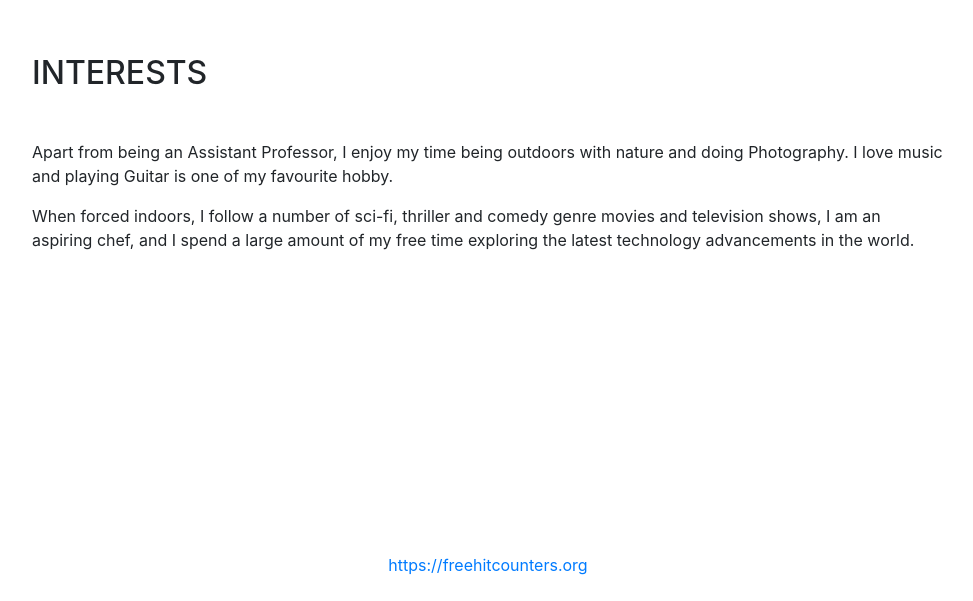
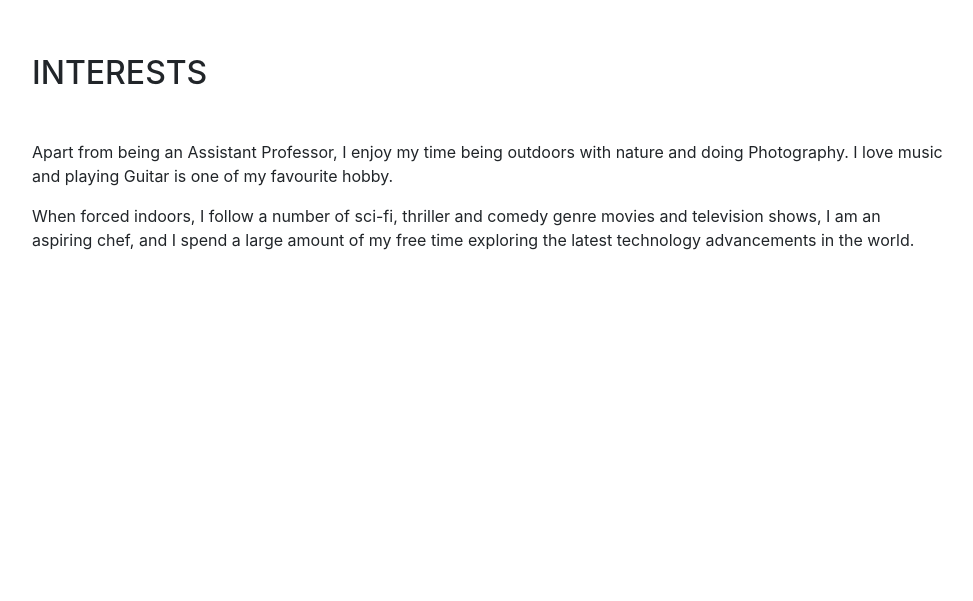
Before and after one commit to asimpathak/asimpathak.github.io, a website with bundled scripts: page index.html in a window 1280 px wide. Shown: the part 6024-6625 px from the top of the page, without its empty margins (288-1261 px from the left). After the commit the page ends 6601 px from the top, so only its background shows below. Built offline with nearby package versions, Linux system fonts and the light colour scheme; a web font is replaced by a local one.

Commit message:
Update index.html

```diff
--- a/index.html
+++ b/index.html
@@ -395,7 +395,7 @@ Advanced Computing, Networking and informatics, Springer,2018. (Presented)</p>
     </div>
 
 	<div align="center">
-        <a href='https://freehitcounters.org/'>https://freehitcounters.org</a> <script type='text/javascript' src='https://www.freevisitorcounters.com/auth.php?id=84d09e464598bd4c9c83af8a213a50bf9f1e55f9'></script>
+        <a href='https://freehitcounters.org/'></a> <script type='text/javascript' src='https://www.freevisitorcounters.com/auth.php?id=84d09e464598bd4c9c83af8a213a50bf9f1e55f9'></script>
 <script type="text/javascript" src="https://www.freevisitorcounters.com/en/home/counter/463606/t/13"></script>
 
 	    </div>
```
